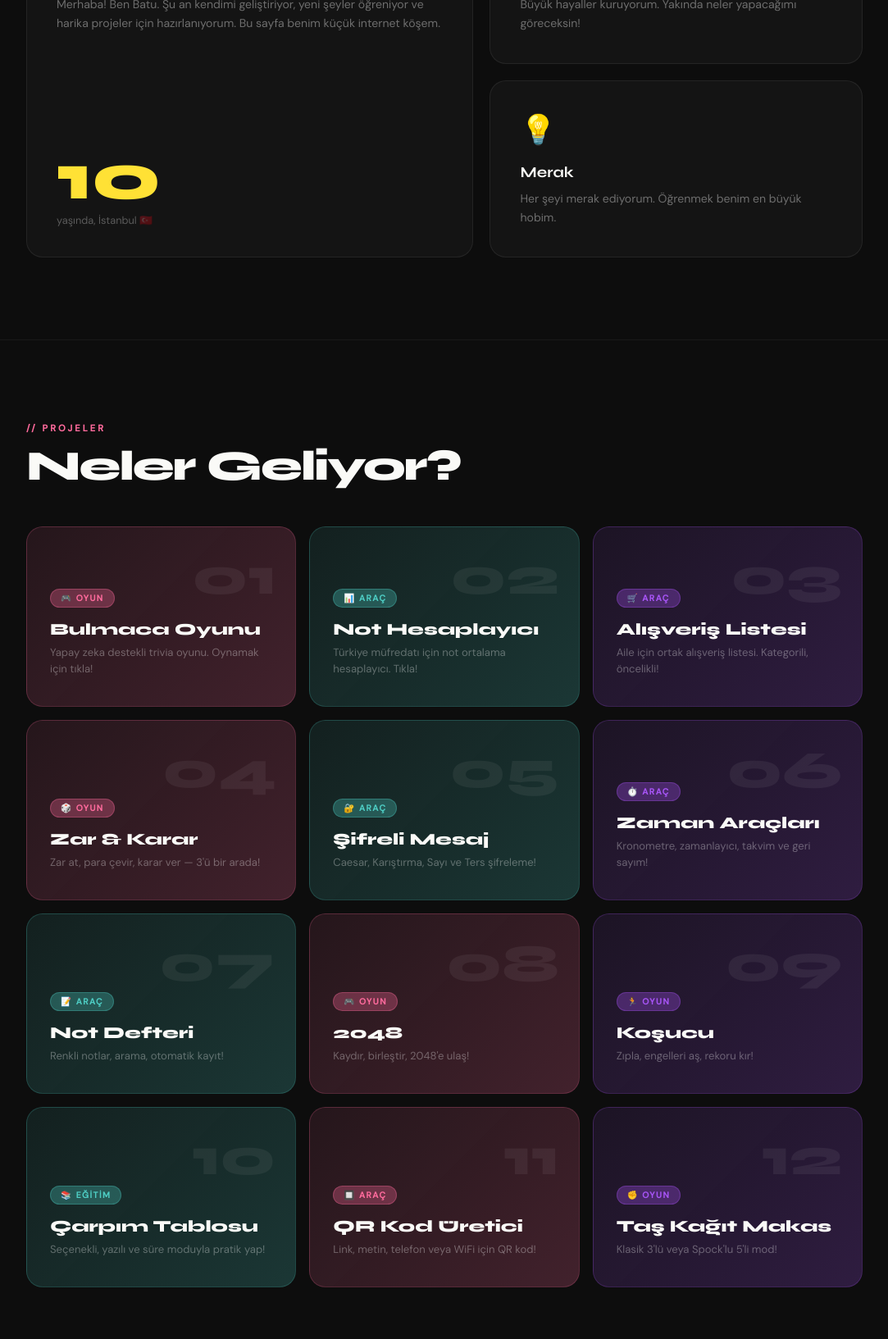
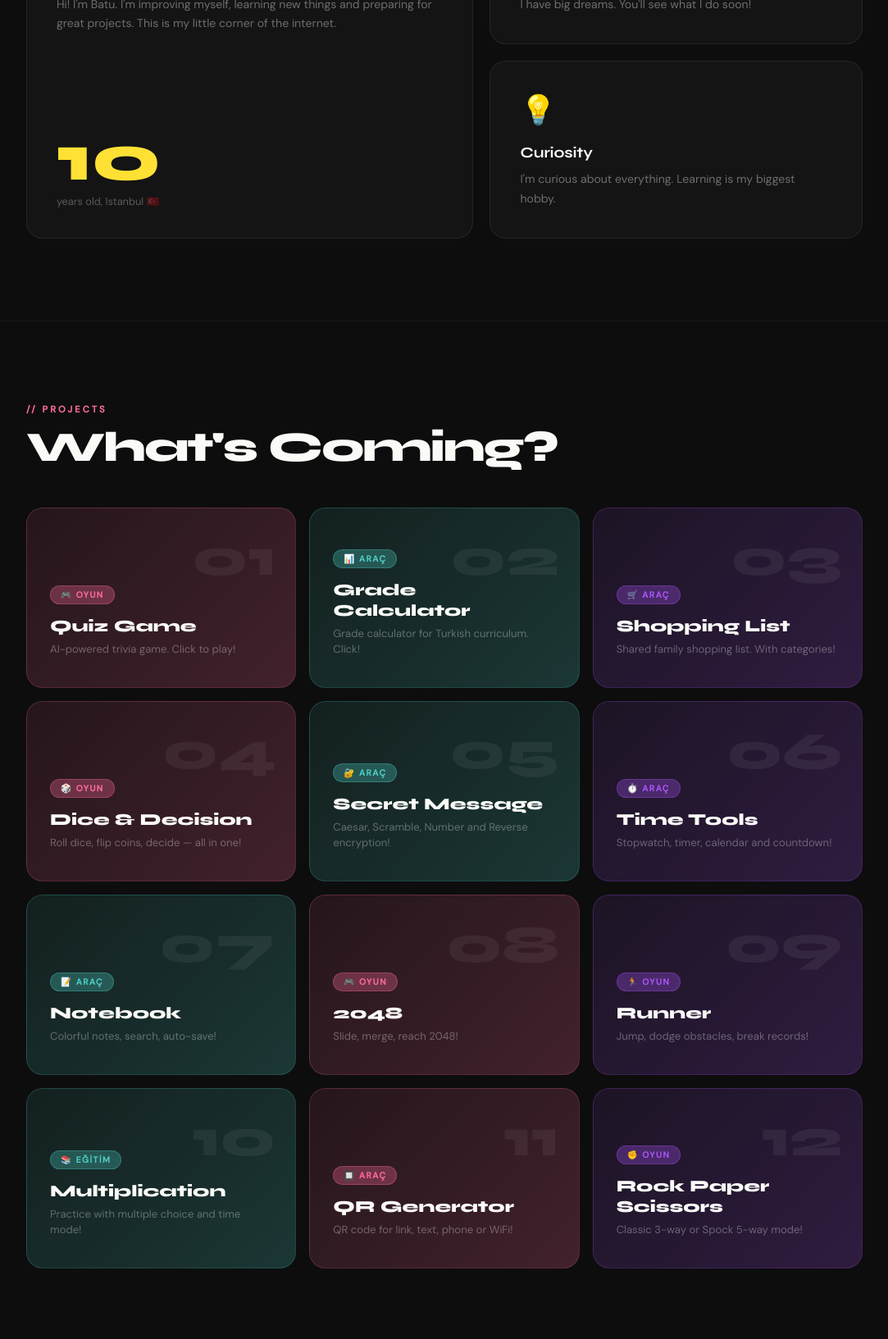
Before and after one commit to batutuncer/batutuncer.github.com, a plain HTML site: page index.html in a window 1280 px wide. Shown: the part 1167-2800 px from the top of the page at 82% size, without its empty margins (98-1181 px from the left). Drawn offline with Linux system fonts and the light colour scheme.

Commit message:
Update index.html

```diff
--- a/index.html
+++ b/index.html
@@ -231,16 +231,6 @@
       .hero h1{letter-spacing:-2px;}
     }
   </style>
-<script>
-var dil = "tr";
-function dilDegistir(){
-  dil = dil==="tr" ? "en" : "tr";
-  document.getElementById("dilBtn").textContent = dil==="tr" ? "🇬🇧 EN" : "🇹🇷 TR";
-  document.querySelectorAll("[data-tr]").forEach(function(el){
-    el.textContent = el.getAttribute("data-"+dil);
-  });
-}
-</script>
 </head>
 <body>
 
@@ -249,9 +239,9 @@ function dilDegistir(){
 <nav>
   <div class="logo"><img src="logo.svg" style="width:36px;height:36px;vertical-align:middle;margin-right:8px;"/>BT</div>
   <div class="nav-links">
-    <a href="#hakkimda" data-tr="Hakkımda" data-en="About">Hakkımda</a>
-    <a href="#projeler" data-tr="Projeler" data-en="Projects">Projeler</a>
-    <a href="#iletisim" data-tr="İletişim" data-en="Contact">İletişim</a>
+    <a href="#hakkimda"><span id="txt-navAbout">About</span></a>
+    <a href="#projeler"><span id="txt-navProj">Projects</span></a>
+    <a href="#iletisim"><span id="txt-navContact">Contact</span></a>
     <button onclick="dilDegistir()" id="dilBtn" style="background:rgba(255,255,255,0.08);border:1px solid rgba(255,255,255,0.15);color:rgba(255,255,255,0.7);padding:6px 14px;border-radius:100px;font-size:0.82rem;font-weight:700;cursor:pointer;font-family:'DM Sans',sans-serif;transition:all 0.2s;">🇬🇧 EN</button>
   </div>
 </nav>
@@ -261,54 +251,54 @@ function dilDegistir(){
   <div class="blob blob2"></div>
   <div class="blob blob3"></div>
   <div class="hero-content">
-    <div class="hero-badge" data-tr="👋 Merhaba, ben" data-en="👋 Hi, I'm">👋 Merhaba, ben</div>
+    <div class="hero-badge" id="txt-badge">Hi, I'm</div>
     <h1>Batu<br><span class="accent">Tunçer</span></h1>
-    <p data-tr="Henüz ne yapacağımı bilmiyorum ama harika şeyler geliyor. Takipte kal!" data-en="I don't know what I'll do yet, but great things are coming. Stay tuned!">Henüz ne yapacağımı bilmiyorum ama harika şeyler geliyor. Takipte kal!</p>
+    <p id="txt-heroP">I don't know what I'll do yet, but great things are coming. Stay tuned!</p>
   </div>
   <div class="scroll-hint">
-    <span data-tr="Aşağı kaydır" data-en="Scroll down">Aşağı kaydır</span>
+    <span id="txt-scroll">Scroll down</span>
     <div class="scroll-arrow"></div>
   </div>
 </section>
 
 <div class="section-wrap about-section" id="hakkimda">
-  <div class="section-tag" data-tr="// Hakkımda" data-en="// About">// Hakkımda</div>
-  <div class="section-title" data-tr="Ben Kimim?" data-en="Who Am I?">Ben Kimim?</div>
+  <div class="section-tag" id="txt-aboutTag">// About</div>
+  <div class="section-title" id="txt-aboutTitle">Who Am I?</div>
   <div class="about-grid">
     <div class="about-card tall">
       <div>
         <span class="card-icon">🙋</span>
         <h3>Batu Tunçer</h3>
-        <p data-tr="Merhaba! Ben Batu. Şu an kendimi geliştiriyor, yeni şeyler öğreniyor ve harika projeler için hazırlanıyorum. Bu sayfa benim küçük internet köşem." data-en="Hi! I'm Batu. I'm currently improving myself, learning new things and preparing for great projects. This page is my little corner of the internet.">Merhaba! Ben Batu. Şu an kendimi geliştiriyor, yeni şeyler öğreniyor ve harika projeler için hazırlanıyorum. Bu sayfa benim küçük internet köşem.</p>
+        <p id="txt-aboutP">Hi! I'm Batu. I'm improving myself, learning new things and preparing for great projects.</p>
       </div>
       <div>
         <div class="big-number">10</div>
-        <div class="big-number-label" data-tr="yaşında, İstanbul 🇹🇷" data-en="years old, Istanbul 🇹🇷">yaşında, İstanbul 🇹🇷</div>
+        <div class="big-number-label" id="txt-age">years old, Istanbul 🇹🇷</div>
       </div>
     </div>
     <div class="about-card">
       <span class="card-icon">🚀</span>
-      <h3 data-tr="Hayaller" data-en="Dreams">Hayaller</h3>
-      <p data-tr="Büyük hayaller kuruyorum. Yakında neler yapacağımı göreceksin!" data-en="I have big dreams. You'll see what I'll do soon!">Büyük hayaller kuruyorum. Yakında neler yapacağımı göreceksin!</p>
+      <h3 id="txt-dreams">Dreams</h3>
+      <p id="txt-dreamsP">I have big dreams. You'll see what I do soon!</p>
     </div>
     <div class="about-card">
       <span class="card-icon">💡</span>
-      <h3 data-tr="Merak" data-en="Curiosity">Merak</h3>
-      <p data-tr="Her şeyi merak ediyorum. Öğrenmek benim en büyük hobim." data-en="I'm curious about everything. Learning is my biggest hobby.">Her şeyi merak ediyorum. Öğrenmek benim en büyük hobim.</p>
+      <h3 id="txt-curiosity">Curiosity</h3>
+      <p id="txt-curiosityP">I'm curious about everything. Learning is my biggest hobby.</p>
     </div>
   </div>
 </div>
 
 <div class="section-wrap projects-section" id="projeler">
-  <div class="section-tag" data-tr="// Projeler" data-en="// Projects">// Projeler</div>
-  <div class="section-title" data-tr="Neler Geliyor?" data-en="What's Coming?">Neler Geliyor?</div>
+  <div class="section-tag" id="txt-projTag">// Projects</div>
+  <div class="section-title" id="txt-projTitle">What's Coming?</div>
   <div class="projects-grid">
     <a href="https://claude.ai/public/artifacts/284d3f2c-04ab-4a61-a2ff-1bb74a12e1dd" target="_blank" style="text-decoration:none;color:inherit;">
     <div class="project-card c1" style="cursor:pointer;">
       <div class="project-num">01</div>
       <span class="coming-soon" style="background:rgba(255,107,157,.3);color:#FF6B9D;">🎮 Oyun</span>
-      <h3 data-tr="Bulmaca Oyunu" data-en="Quiz Game">Bulmaca Oyunu</h3>
-      <p data-tr="Yapay zeka destekli trivia oyunu. Oynamak için tıkla!" data-en="AI-powered trivia game. Click to play!">Yapay zeka destekli trivia oyunu. Oynamak için tıkla!</p>
+      <h3 data-proje-idx="0" data-en="Quiz Game">Bulmaca Oyunu</h3>
+      <p data-proje-aciklama-idx="0" data-en="AI-powered trivia game. Click to play!">Yapay zeka destekli trivia oyunu. Oynamak için tıkla!</p>
     </div>
     </a>
 
@@ -316,88 +306,88 @@ function dilDegistir(){
     <div class="project-card c2" style="cursor:pointer;">
       <div class="project-num">02</div>
       <span class="coming-soon" style="background:rgba(78,205,196,.3);color:#4ECDC4;">📊 Araç</span>
-      <h3 data-tr="Not Hesaplayıcı" data-en="Grade Calculator">Not Hesaplayıcı</h3>
-      <p data-tr="Türkiye müfredatı için not ortalama hesaplayıcı. Tıkla!" data-en="Grade average calculator for Turkish curriculum. Click!">Türkiye müfredatı için not ortalama hesaplayıcı. Tıkla!</p>
+      <h3 data-proje-idx="1" data-en="Grade Calculator">Not Hesaplayıcı</h3>
+      <p data-proje-aciklama-idx="1" data-en="Grade average calculator for Turkish curriculum. Click!">Türkiye müfredatı için not ortalama hesaplayıcı. Tıkla!</p>
     </div>
     </a>
     <a href="alisveris.html" style="text-decoration:none;color:inherit;">
     <div class="project-card c3" style="cursor:pointer;">
       <div class="project-num">03</div>
       <span class="coming-soon" style="background:rgba(168,85,247,.3);color:#A855F7;">🛒 Araç</span>
-      <h3 data-tr="Alışveriş Listesi" data-en="Shopping List">Alışveriş Listesi</h3>
-      <p data-tr="Aile için ortak alışveriş listesi. Kategorili, öncelikli!" data-en="Shared family shopping list. With categories and priorities!">Aile için ortak alışveriş listesi. Kategorili, öncelikli!</p>
+      <h3 data-proje-idx="2" data-en="Shopping List">Alışveriş Listesi</h3>
+      <p data-proje-aciklama-idx="2" data-en="Shared family shopping list. With categories and priorities!">Aile için ortak alışveriş listesi. Kategorili, öncelikli!</p>
     </div>
     </a>
     <a href="zar.html" style="text-decoration:none;color:inherit;">
     <div class="project-card c1" style="cursor:pointer;">
       <div class="project-num">04</div>
       <span class="coming-soon" style="background:rgba(255,107,157,.3);color:#FF6B9D;">🎲 Oyun</span>
-      <h3 data-tr="Zar & Karar" data-en="Dice & Decision">Zar & Karar</h3>
-      <p data-tr="Zar at, para çevir, karar ver — 3'ü bir arada!" data-en="Roll dice, flip coins, make decisions — all in one!">Zar at, para çevir, karar ver — 3'ü bir arada!</p>
+      <h3 data-proje-idx="3" data-en="Dice & Decision">Zar & Karar</h3>
+      <p data-proje-aciklama-idx="3" data-en="Roll dice, flip coins, make decisions — all in one!">Zar at, para çevir, karar ver — 3'ü bir arada!</p>
     </div>
     </a>
     <a href="sifre.html" style="text-decoration:none;color:inherit;">
     <div class="project-card c2" style="cursor:pointer;">
       <div class="project-num">05</div>
       <span class="coming-soon" style="background:rgba(78,205,196,.3);color:#4ECDC4;">🔐 Araç</span>
-      <h3 data-tr="Şifreli Mesaj" data-en="Secret Message">Şifreli Mesaj</h3>
-      <p data-tr="Caesar, Karıştırma, Sayı ve Ters şifreleme!" data-en="Caesar, Scramble, Number and Reverse encryption!">Caesar, Karıştırma, Sayı ve Ters şifreleme!</p>
+      <h3 data-proje-idx="4" data-en="Secret Message">Şifreli Mesaj</h3>
+      <p data-proje-aciklama-idx="4" data-en="Caesar, Scramble, Number and Reverse encryption!">Caesar, Karıştırma, Sayı ve Ters şifreleme!</p>
     </div>
     </a>
     <a href="araclar.html" style="text-decoration:none;color:inherit;">
     <div class="project-card c3" style="cursor:pointer;">
       <div class="project-num">06</div>
       <span class="coming-soon" style="background:rgba(168,85,247,.3);color:#A855F7;">⏱️ Araç</span>
-      <h3 data-tr="Zaman Araçları" data-en="Time Tools">Zaman Araçları</h3>
-      <p data-tr="Kronometre, zamanlayıcı, takvim ve geri sayım!" data-en="Stopwatch, timer, calendar and countdown!">Kronometre, zamanlayıcı, takvim ve geri sayım!</p>
+      <h3 data-proje-idx="5" data-en="Time Tools">Zaman Araçları</h3>
+      <p data-proje-aciklama-idx="5" data-en="Stopwatch, timer, calendar and countdown!">Kronometre, zamanlayıcı, takvim ve geri sayım!</p>
     </div>
     </a>
     <a href="notdefteri.html" style="text-decoration:none;color:inherit;">
     <div class="project-card c2" style="cursor:pointer;">
       <div class="project-num">07</div>
       <span class="coming-soon" style="background:rgba(78,205,196,.3);color:#4ECDC4;">📝 Araç</span>
-      <h3 data-tr="Not Defteri" data-en="Notebook">Not Defteri</h3>
-      <p data-tr="Renkli notlar, arama, otomatik kayıt!" data-en="Colorful notes, search, auto-save!">Renkli notlar, arama, otomatik kayıt!</p>
+      <h3 data-proje-idx="6" data-en="Notebook">Not Defteri</h3>
+      <p data-proje-aciklama-idx="6" data-en="Colorful notes, search, auto-save!">Renkli notlar, arama, otomatik kayıt!</p>
     </div>
     </a>
     <a href="2048.html" style="text-decoration:none;color:inherit;">
     <div class="project-card c1" style="cursor:pointer;">
       <div class="project-num">08</div>
       <span class="coming-soon" style="background:rgba(255,107,157,.3);color:#FF6B9D;">🎮 Oyun</span>
-      <h3 data-tr="2048" data-en="2048">2048</h3>
-      <p data-tr="Kaydır, birleştir, 2048'e ulaş!" data-en="Slide, merge, reach 2048!">Kaydır, birleştir, 2048'e ulaş!</p>
+      <h3 data-proje-idx="7" data-en="2048">2048</h3>
+      <p data-proje-aciklama-idx="7" data-en="Slide, merge, reach 2048!">Kaydır, birleştir, 2048'e ulaş!</p>
     </div>
     </a>
     <a href="runner.html" style="text-decoration:none;color:inherit;">
     <div class="project-card c3" style="cursor:pointer;">
       <div class="project-num">09</div>
       <span class="coming-soon" style="background:rgba(168,85,247,.3);color:#A855F7;">🏃 Oyun</span>
-      <h3 data-tr="Koşucu" data-en="Runner">Koşucu</h3>
-      <p data-tr="Zıpla, engelleri aş, rekoru kır!" data-en="Jump, dodge obstacles, break records!">Zıpla, engelleri aş, rekoru kır!</p>
+      <h3 data-proje-idx="8" data-en="Runner">Koşucu</h3>
+      <p data-proje-aciklama-idx="8" data-en="Jump, dodge obstacles, break records!">Zıpla, engelleri aş, rekoru kır!</p>
     </div>
     </a>
     <a href="carpim.html" style="text-decoration:none;color:inherit;">
     <div class="project-card c2" style="cursor:pointer;">
       <div class="project-num">10</div>
       <span class="coming-soon" style="background:rgba(78,205,196,.3);color:#4ECDC4;">📚 Eğitim</span>
-      <h3 data-tr="Çarpım Tablosu" data-en="Multiplication Table">Çarpım Tablosu</h3>
-      <p data-tr="Seçenekli, yazılı ve süre moduyla pratik yap!" data-en="Practice with multiple choice, written and time mode!">Seçenekli, yazılı ve süre moduyla pratik yap!</p>
+      <h3 data-proje-idx="9" data-en="Multiplication Table">Çarpım Tablosu</h3>
+      <p data-proje-aciklama-idx="9" data-en="Practice with multiple choice, written and time mode!">Seçenekli, yazılı ve süre moduyla pratik yap!</p>
     </div>
     </a>
     <a href="qr.html" style="text-decoration:none;color:inherit;">
     <div class="project-card c1" style="cursor:pointer;">
       <div class="project-num">11</div>
       <span class="coming-soon" style="background:rgba(255,107,157,.3);color:#FF6B9D;">🔲 Araç</span>
-      <h3 data-tr="QR Kod Üretici" data-en="QR Code Generator">QR Kod Üretici</h3>
-      <p data-tr="Link, metin, telefon veya WiFi için QR kod!" data-en="QR code for link, text, phone or WiFi!">Link, metin, telefon veya WiFi için QR kod!</p>
+      <h3 data-proje-idx="10" data-en="QR Code Generator">QR Kod Üretici</h3>
+      <p data-proje-aciklama-idx="10" data-en="QR code for link, text, phone or WiFi!">Link, metin, telefon veya WiFi için QR kod!</p>
     </div>
     </a>
     <a href="tkm.html" style="text-decoration:none;color:inherit;">
     <div class="project-card c3" style="cursor:pointer;">
       <div class="project-num">12</div>
       <span class="coming-soon" style="background:rgba(168,85,247,.3);color:#A855F7;">✊ Oyun</span>
-      <h3 data-tr="Taş Kağıt Makas" data-en="Rock Paper Scissors">Taş Kağıt Makas</h3>
-      <p data-tr="Klasik 3'lü veya Spock'lu 5'li mod!" data-en="Classic 3-way or Spock 5-way mode!">Klasik 3'lü veya Spock'lu 5'li mod!</p>
+      <h3 data-proje-idx="11" data-en="Rock Paper Scissors">Taş Kağıt Makas</h3>
+      <p data-proje-aciklama-idx="11" data-en="Classic 3-way or Spock 5-way mode!">Klasik 3'lü veya Spock'lu 5'li mod!</p>
     </div>
     </a>
   </div>
@@ -405,17 +395,82 @@ function dilDegistir(){
 
 <div class="section-wrap contact-section" id="iletisim">
   <div class="contact-box">
-    <h2 data-tr="Selamlaşalım!" data-en="Let's Say Hi!">Selamlaşalım!</h2>
-    <p data-tr="Bir şey sormak mı istiyorsun? Yaz bana." data-en="Want to ask something? Write to me.">Bir şey sormak mı istiyorsun? Yaz bana.</p>
+    <h2 id="txt-contactH">Let's Say Hi!</h2>
+    <p id="txt-contactP">Want to ask something? Write to me.</p>
     <a class="contact-link" href="&#109;&#97;&#105;&#108;&#116;&#111;&#58;&#98;&#97;&#116;&#117;&#116;&#117;&#110;&#99;&#101;&#114;&#50;&#48;&#64;&#103;&#109;&#97;&#105;&#108;&#46;&#99;&#111;&#109;">&#98;&#97;&#116;&#117;&#116;&#117;&#110;&#99;&#101;&#114;&#50;&#48;&#64;&#103;&#109;&#97;&#105;&#108;&#46;&#99;&#111;&#109;</a>
   </div>
 </div>
 
 <footer>© 2026 Batu Tunçer — batutuncer.com</footer>
 
-<script data-cfasync="false" src="/cdn-cgi/scripts/5c5dd728/cloudflare-static/email-decode.min.js"></script><script data-cfasync="false" src="/cdn-cgi/scripts/5c5dd728/cloudflare-static/email-decode.min.js"></script><script>
-  const cursor = document.getElementById('cursor');
-  document.addEventListener('mousemove', e => {
-    cursor.style.left = e.clientX + 'px';
-    cursor.style.top + 'px';
-    cursor.style.top
+
+<script>
+var DILLER=['en','tr','ja','de'];
+var FLAGS={en:'🇬🇧',tr:'🇹🇷',ja:'🇯🇵',de:'🇩🇪'};
+var CODES={en:'EN',tr:'TR',ja:'JP',de:'DE'};
+var dil='en';
+
+var T={
+  en:{badge:"Hi, I'm",heroP:"I don't know what I'll do yet, but great things are coming. Stay tuned!",scroll:"Scroll down",aboutTag:"// About",aboutTitle:"Who Am I?",aboutP:"Hi! I'm Batu. I'm improving myself, learning new things and preparing for great projects. This is my little corner of the internet.",age:"years old, Istanbul 🇹🇷",dreams:"Dreams",dreamsP:"I have big dreams. You'll see what I do soon!",curiosity:"Curiosity",curiosityP:"I'm curious about everything. Learning is my biggest hobby.",projTag:"// Projects",projTitle:"What's Coming?",contactH:"Let's Say Hi!",contactP:"Want to ask something? Write to me.",navAbout:"About",navProj:"Projects",navContact:"Contact"},
+  tr:{badge:"Merhaba, ben",heroP:"Henüz ne yapacağımı bilmiyorum ama harika şeyler geliyor. Takipte kal!",scroll:"Aşağı kaydır",aboutTag:"// Hakkımda",aboutTitle:"Ben Kimim?",aboutP:"Merhaba! Ben Batu. Şu an kendimi geliştiriyor, yeni şeyler öğreniyor ve harika projeler için hazırlanıyorum. Bu sayfa benim küçük internet köşem.",age:"yaşında, İstanbul 🇹🇷",dreams:"Hayaller",dreamsP:"Büyük hayaller kuruyorum. Yakında neler yapacağımı göreceksin!",curiosity:"Merak",curiosityP:"Her şeyi merak ediyorum. Öğrenmek benim en büyük hobim.",projTag:"// Projeler",projTitle:"Neler Geliyor?",contactH:"Selamlaşalım!",contactP:"Bir şey sormak mı istiyorsun? Yaz bana.",navAbout:"Hakkımda",navProj:"Projeler",navContact:"İletişim"},
+  ja:{badge:"こんにちは、",heroP:"まだ何をするか決まっていませんが、すごいことが来ます。お楽しみに！",scroll:"下へスクロール",aboutTag:"// について",aboutTitle:"私は誰？",aboutP:"こんにちは！バトゥです。自分を磨き、新しいことを学んでいます。",age:"歳、イスタンブール 🇹🇷",dreams:"夢",dreamsP:"大きな夢があります。もうすぐ何をするか見てください！",curiosity:"好奇心",curiosityP:"何でも興味があります。学ぶことが趣味です。",projTag:"// プロジェクト",projTitle:"何が来る？",contactH:"ご挨拶しましょう！",contactP:"メッセージを送ってください。",navAbout:"について",navProj:"プロジェクト",navContact:"連絡先"},
+  de:{badge:"Hallo, ich bin",heroP:"Ich weiß noch nicht was ich machen werde, aber tolle Dinge kommen. Bleib dran!",scroll:"Nach unten",aboutTag:"// Über mich",aboutTitle:"Wer bin ich?",aboutP:"Hallo! Ich bin Batu. Ich lerne neue Dinge und bereite mich auf tolle Projekte vor.",age:"Jahre, Istanbul 🇹🇷",dreams:"Träume",dreamsP:"Ich habe große Träume. Du wirst es bald sehen!",curiosity:"Neugier",curiosityP:"Ich bin neugierig auf alles. Lernen ist mein größtes Hobby.",projTag:"// Projekte",projTitle:"Was kommt?",contactH:"Lass uns hallo sagen!",contactP:"Willst du etwas fragen? Schreib mir.",navAbout:"Über mich",navProj:"Projekte",navContact:"Kontakt"}
+};
+
+var PROJELER={
+  en:['Quiz Game','Grade Calculator','Shopping List','Dice & Decision','Secret Message','Time Tools','Notebook','2048','Runner','Multiplication','QR Generator','Rock Paper Scissors'],
+  tr:['Bulmaca Oyunu','Not Hesaplayıcı','Alışveriş Listesi','Zar & Karar','Şifreli Mesaj','Zaman Araçları','Not Defteri','2048','Koşucu','Çarpım Tablosu','QR Kod Üretici','Taş Kağıt Makas'],
+  ja:['クイズゲーム','成績計算機','買い物リスト','サイコロ決断','暗号メッセージ','時間ツール','ノート','2048','ランナー','掛け算表','QRコード生成','じゃんけん'],
+  de:['Quizspiel','Notenrechner','Einkaufsliste','Würfel & Entscheidung','Geheime Nachricht','Zeitwerkzeuge','Notizbuch','2048','Läufer','Multiplikation','QR-Generator','Schere Stein Papier']
+};
+
+function s(id,v){var e=document.getElementById(id);if(e)e.textContent=v;}
+
+var PROJE_ACIKLAMALARI={
+  tr:['Yapay zeka destekli trivia oyunu. Oynamak için tıkla!','Türkiye müfredatı için not ortalama hesaplayıcı. Tıkla!','Aile için ortak alışveriş listesi. Kategorili, öncelikli!','Zar at, para çevir, karar ver — 3ü bir arada!','Caesar, Karıştırma, Sayı ve Ters şifreleme!','Kronometre, zamanlayıcı, takvim ve geri sayım!','Renkli notlar, arama, otomatik kayıt!','Kaydır, birleştir, 2048e ulaş!','Zıpla, engelleri aş, rekoru kır!','Seçenekli, yazılı ve süre moduyla pratik yap!','Link, metin, telefon veya WiFi için QR kod!','Klasik 3lu veya Spocklu 5li mod!'],
+  en:['AI-powered trivia game. Click to play!','Grade calculator for Turkish curriculum. Click!','Shared family shopping list. With categories!','Roll dice, flip coins, decide — all in one!','Caesar, Scramble, Number and Reverse encryption!','Stopwatch, timer, calendar and countdown!','Colorful notes, search, auto-save!','Slide, merge, reach 2048!','Jump, dodge obstacles, break records!','Practice with multiple choice and time mode!','QR code for link, text, phone or WiFi!','Classic 3-way or Spock 5-way mode!'],
+  ja:['AIトリビアゲーム。クリックして遊ぼう！','成績平均計算機。クリック！','家族共有の買い物リスト！','サイコロ、コイン、決断 — 全部一緒！','シーザー、スクランブル、数字、逆暗号！','ストップウォッチ、タイマー、カレンダー！','カラフルなノート、検索、自動保存！','スライド、合体、2048を目指せ！','ジャンプ、障害物を避けて、記録を破れ！','選択肢、記述式、タイムモードで練習！','リンク、テキスト、WiFi用QRコード！','クラシック3択またはスポック5択！'],
+  de:['KI-Trivia-Spiel. Klicke zum Spielen!','Notendurchschnittsrechner. Klick!','Gemeinsame Einkaufsliste mit Kategorien!','Würfeln, Münze, Entscheiden — alles in einem!','Caesar, Scramble, Zahlen- und Umkehrverschlüsselung!','Stoppuhr, Timer, Kalender und Countdown!','Bunte Notizen, Suche, Auto-Speichern!','Schiebe, verbinde, erreiche 2048!','Springe, weiche aus, breche Rekorde!','Übe mit Multiple-Choice und Zeitmodus!','QR-Code für Link, Text oder WiFi!','Klassischer 3er- oder Spock-5er-Modus!']
+};
+function dilUygula(){
+  var t=T[dil];
+  document.getElementById('dilBtn').textContent=FLAGS[dil]+' '+CODES[dil];
+  s('txt-badge',t.badge);s('txt-heroP',t.heroP);s('txt-scroll',t.scroll);
+  s('txt-aboutTag',t.aboutTag);s('txt-aboutTitle',t.aboutTitle);s('txt-aboutP',t.aboutP);
+  s('txt-age',t.age);s('txt-dreams',t.dreams);s('txt-dreamsP',t.dreamsP);
+  s('txt-curiosity',t.curiosity);s('txt-curiosityP',t.curiosityP);
+  s('txt-projTag',t.projTag);s('txt-projTitle',t.projTitle);
+  s('txt-contactH',t.contactH);s('txt-contactP',t.contactP);
+  s('txt-navAbout',t.navAbout);s('txt-navProj',t.navProj);s('txt-navContact',t.navContact);
+  var els=document.querySelectorAll('[data-proje-idx]');
+  els.forEach(function(el){
+    var i=parseInt(el.getAttribute('data-proje-idx'));
+    if(PROJELER[dil]&&PROJELER[dil][i]) el.textContent=PROJELER[dil][i];
+  });
+  var els2=document.querySelectorAll('[data-proje-aciklama-idx]');
+  els2.forEach(function(el){
+    var i=parseInt(el.getAttribute('data-proje-aciklama-idx'));
+    if(PROJE_ACIKLAMALARI[dil]&&PROJE_ACIKLAMALARI[dil][i]) el.textContent=PROJE_ACIKLAMALARI[dil][i];
+  });
+}
+function dilDegistir(){
+  var idx=DILLER.indexOf(dil);
+  dil=DILLER[(idx+1)%DILLER.length];
+  dilUygula();
+}
+
+// Cursor
+const cursor=document.getElementById('cursor');
+document.addEventListener('mousemove',e=>{cursor.style.left=e.clientX+'px';cursor.style.top=e.clientY+'px';});
+document.querySelectorAll('a,button').forEach(el=>{
+  el.addEventListener('mouseenter',()=>cursor.classList.add('big'));
+  el.addEventListener('mouseleave',()=>cursor.classList.remove('big'));
+});
+document.querySelectorAll('a[href^="#"]').forEach(a=>{
+  a.addEventListener('click',e=>{e.preventDefault();document.querySelector(a.getAttribute('href'))?.scrollIntoView({behavior:'smooth'});});
+});
+
+document.addEventListener('DOMContentLoaded',function(){dilUygula();});
+</script>
+</body>
+</html>
```
